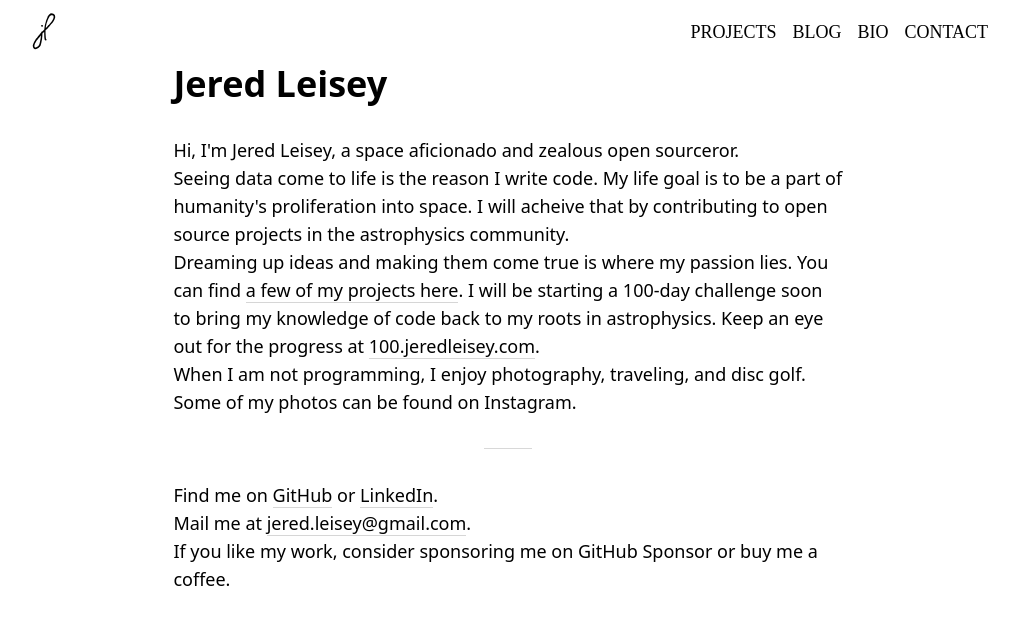
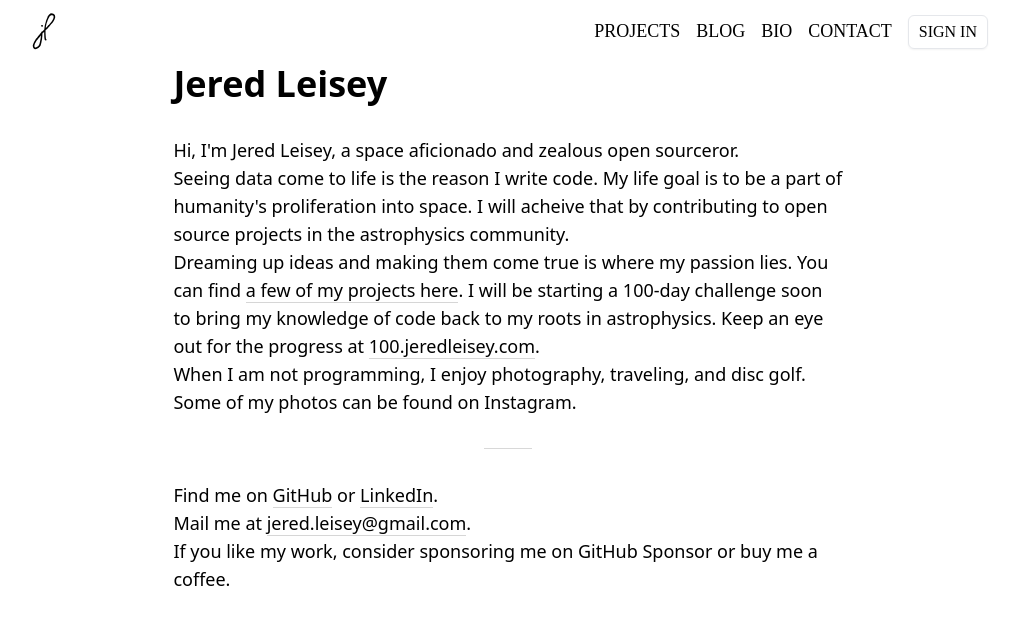
Before and after one commit to jeredleisey/jeredleisey.com, a Nuxt app: page / in a window 1280 px wide. Shown: the top 624 px of the page, without its empty margins (132-1151 px from the left). Built offline with nearby package versions, Linux system fonts and the light colour scheme; a web font is replaced by a local one.

Commit message:
Add sign in button to site header

```diff
--- a/components/SiteHeader.vue
+++ b/components/SiteHeader.vue
@@ -30,7 +30,7 @@ const route = useRoute();
     "
   >
     <div
-      class="site-header-content flex justify-between items-center px-8 lg:max-w-4xl xl:max-w-5xl max-w-6xl mx-auto"
+      class="flex justify-between items-center px-8 lg:max-w-4xl xl:max-w-5xl max-w-6xl mx-auto"
     >
       <div class="w-8 h-10">
         <NuxtLink to="/">
@@ -93,7 +93,7 @@ const route = useRoute();
         </NuxtLink>
       </div>
       <div
-        class="nav-primary wrap space-x-4 font-acumin-pro-condensed font-light text-base uppercase"
+        class="wrap space-x-4 font-acumin-pro-condensed font-light text-base uppercase"
       >
         <NuxtLink
           v-for="headerLink in headerLinks"
@@ -103,6 +103,15 @@ const route = useRoute();
         >
           <span itemprop="name" class="text-lg">{{ headerLink.text }}</span>
         </NuxtLink>
+        <NuxtLink to="https://auth.jeredleisey.com">
+          <button
+            type="button"
+            :class="route.path === '/contact' ? 'text-white' : 'text-black'"
+            class="text-center font-acumin-pro-condensed font-light text-base uppercase ease-out duration-200 rounded-md outline-none transition-all outline-0 focus-visible:outline-4 focus-visible:outline-offset-1 border hover:border-gray-400 shadow-sm px-2.5 py-1"
+          >
+            <span class="text-ellipsis">Sign in</span>
+          </button>
+        </NuxtLink>
       </div>
     </div>
   </div>
```
